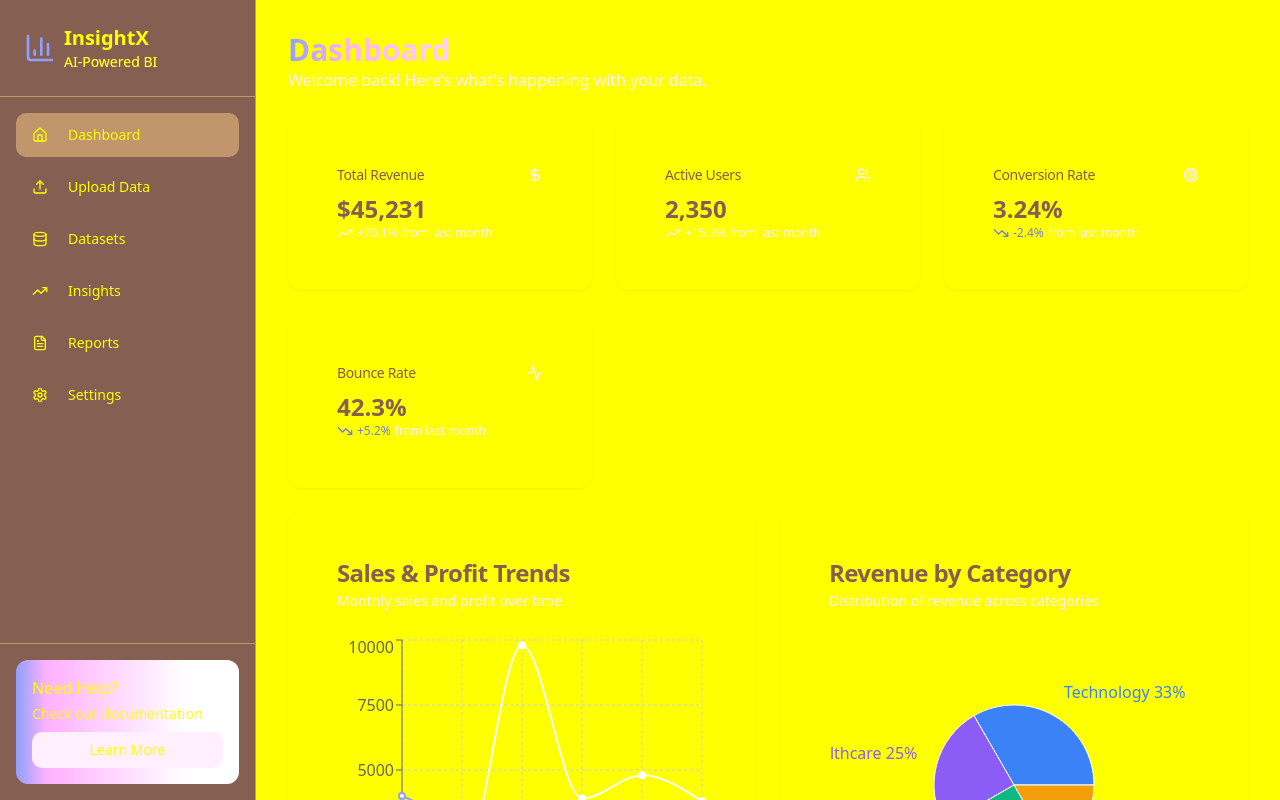
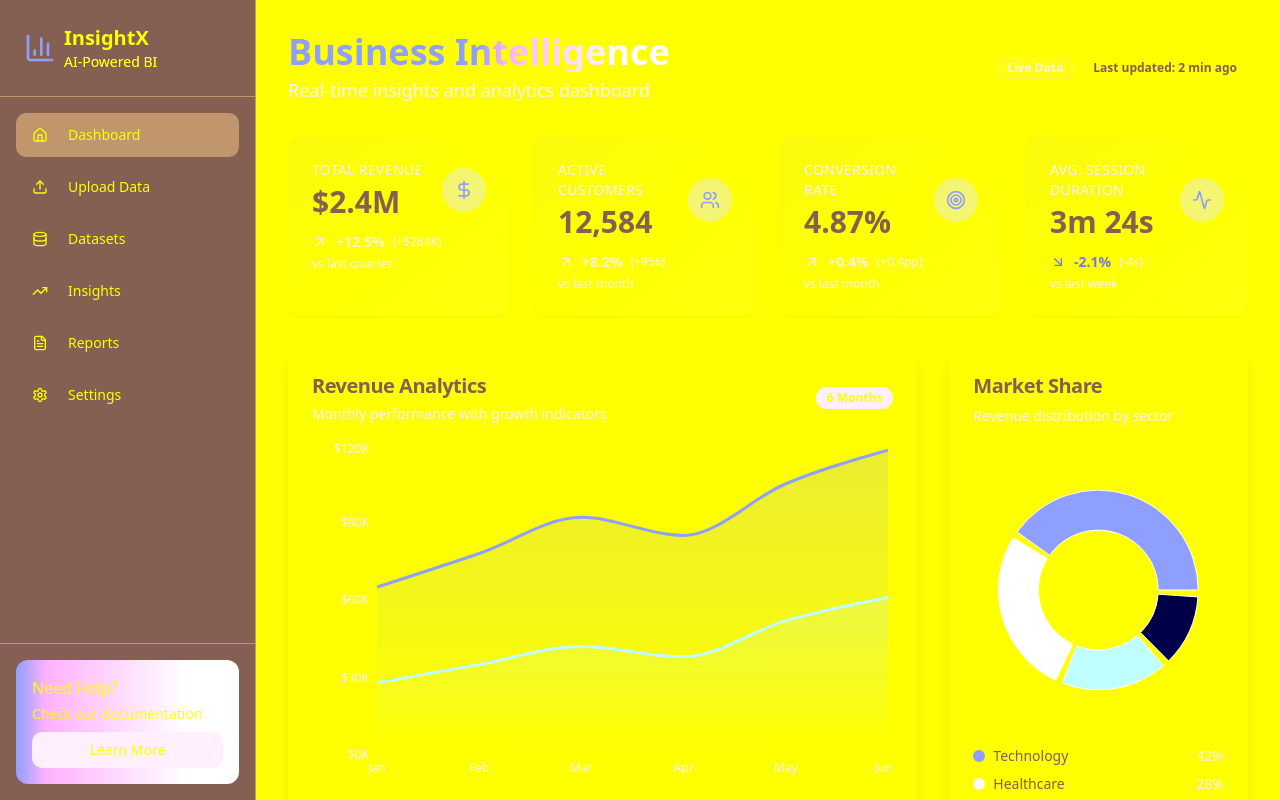
Before and after one commit to Rishita-rm/InsightX-AI-Powered-Business-Intelligence-Dashboard, a React (Vite) app: page / in a window 1280 px wide. Built offline with nearby package versions, Linux system fonts and the light colour scheme.

Commit message:
Refactor: Improve UI/UX and design
- Updated the UI to be more professional and polished.
- Improved the overall user experience.
- Applied design system improvements.

```diff
--- a/src/components/Dashboard.tsx
+++ b/src/components/Dashboard.tsx
@@ -1,173 +1,339 @@
 
-import { BarChart, Bar, XAxis, YAxis, CartesianGrid, Tooltip, ResponsiveContainer, LineChart, Line, PieChart, Pie, Cell } from 'recharts';
+import { BarChart, Bar, XAxis, YAxis, CartesianGrid, Tooltip, ResponsiveContainer, LineChart, Line, PieChart, Pie, Cell, AreaChart, Area } from 'recharts';
 import { Card, CardContent, CardDescription, CardHeader, CardTitle } from "@/components/ui/card";
-import { TrendingUp, TrendingDown, Users, DollarSign, Target, Activity } from "lucide-react";
+import { Badge } from "@/components/ui/badge";
+import { TrendingUp, TrendingDown, Users, DollarSign, Target, Activity, ArrowUpRight, ArrowDownRight } from "lucide-react";
 
 const Dashboard = () => {
-  // Mock data for demonstration
+  // Enhanced mock data for demonstration
   const salesData = [
-    { month: 'Jan', sales: 4000, profit: 2400 },
-    { month: 'Feb', sales: 3000, profit: 1398 },
-    { month: 'Mar', sales: 2000, profit: 9800 },
-    { month: 'Apr', sales: 2780, profit: 3908 },
-    { month: 'May', sales: 1890, profit: 4800 },
-    { month: 'Jun', sales: 2390, profit: 3800 },
+    { month: 'Jan', sales: 65000, profit: 28000, growth: 12 },
+    { month: 'Feb', sales: 78000, profit: 35000, growth: 18 },
+    { month: 'Mar', sales: 92000, profit: 42000, growth: 15 },
+    { month: 'Apr', sales: 85000, profit: 38000, growth: 8 },
+    { month: 'May', sales: 105000, profit: 52000, growth: 22 },
+    { month: 'Jun', sales: 118000, profit: 61000, growth: 25 },
   ];
 
   const categoryData = [
-    { name: 'Technology', value: 400, color: '#3b82f6' },
-    { name: 'Healthcare', value: 300, color: '#8b5cf6' },
-    { name: 'Finance', value: 300, color: '#10b981' },
-    { name: 'Retail', value: 200, color: '#f59e0b' },
+    { name: 'Technology', value: 42, color: 'hsl(var(--chart-primary))' },
+    { name: 'Healthcare', value: 28, color: 'hsl(var(--chart-secondary))' },
+    { name: 'Finance', value: 18, color: 'hsl(var(--chart-accent))' },
+    { name: 'Retail', value: 12, color: 'hsl(var(--chart-warning))' },
   ];
 
   const metrics = [
     {
       title: "Total Revenue",
-      value: "$45,231",
-      change: "+20.1%",
+      value: "$2.4M",
+      change: "+12.5%",
+      changeValue: "+$284K",
       trend: "up",
       icon: DollarSign,
+      period: "vs last quarter"
     },
     {
-      title: "Active Users",
-      value: "2,350",
-      change: "+15.3%",
+      title: "Active Customers",
+      value: "12,584",
+      change: "+8.2%",
+      changeValue: "+956",
       trend: "up",
       icon: Users,
+      period: "vs last month"
     },
     {
       title: "Conversion Rate",
-      value: "3.24%",
-      change: "-2.4%",
-      trend: "down",
+      value: "4.87%",
+      change: "+0.4%",
+      changeValue: "+0.4pp",
+      trend: "up",
       icon: Target,
+      period: "vs last month"
     },
     {
-      title: "Bounce Rate",
-      value: "42.3%",
-      change: "+5.2%",
+      title: "Avg. Session Duration",
+      value: "3m 24s",
+      change: "-2.1%",
+      changeValue: "-4s",
       trend: "down",
       icon: Activity,
+      period: "vs last week"
     },
   ];
 
+  const recentActivity = [
+    { action: "New dataset uploaded", time: "2 minutes ago", type: "upload" },
+    { action: "Monthly report generated", time: "1 hour ago", type: "report" },
+    { action: "API integration completed", time: "3 hours ago", type: "integration" },
+    { action: "Dashboard shared with team", time: "5 hours ago", type: "share" },
+  ];
+
   return (
-    <div className="space-y-6 animate-fade-in">
+    <div className="space-y-8 animate-fade-in">
+      {/* Header Section */}
       <div className="flex items-center justify-between">
-        <div>
-          <h1 className="text-3xl font-bold gradient-text">Dashboard</h1>
-          <p className="text-muted-foreground">Welcome back! Here's what's happening with your data.</p>
+        <div className="space-y-1">
+          <h1 className="text-4xl font-bold gradient-text">Business Intelligence</h1>
+          <p className="text-lg text-muted-foreground">Real-time insights and analytics dashboard</p>
+        </div>
+        <div className="flex items-center space-x-2">
+          <Badge variant="outline" className="text-success border-success/20 bg-success/10">
+            Live Data
+          </Badge>
+          <Badge variant="outline">Last updated: 2 min ago</Badge>
         </div>
       </div>
 
-      {/* Metrics Grid */}
-      <div className="data-grid">
+      {/* Enhanced Metrics Grid */}
+      <div className="grid gap-6 grid-cols-1 md:grid-cols-2 lg:grid-cols-4">
         {metrics.map((metric, index) => {
           const Icon = metric.icon;
+          const isPositive = metric.trend === "up";
           return (
-            <Card key={index} className="metric-card">
-              <CardHeader className="flex flex-row items-center justify-between space-y-0 pb-2">
-                <CardTitle className="text-sm font-medium">
+            <Card key={index} className="relative overflow-hidden transition-all duration-300 hover:shadow-lg border-0 bg-gradient-to-br from-card via-card to-card/50">
+              <div className="absolute inset-0 bg-gradient-to-br from-primary/5 via-transparent to-accent/5" />
+              <CardHeader className="flex flex-row items-center justify-between space-y-0 pb-3 relative">
+                <div className="space-y-1">
+                  <CardTitle className="text-sm font-medium text-muted-foreground uppercase tracking-wide">
                     {metric.title}
                   </CardTitle>
-                <Icon className="h-4 w-4 text-muted-foreground" />
+                  <div className="text-3xl font-bold text-foreground">{metric.value}</div>
+                </div>
+                <div className="rounded-full bg-primary/10 p-3">
+                  <Icon className="h-5 w-5 text-primary" />
+                </div>
               </CardHeader>
-              <CardContent>
-                <div className="text-2xl font-bold">{metric.value}</div>
-                <div className="flex items-center space-x-1 text-xs">
-                  {metric.trend === "up" ? (
-                    <TrendingUp className="h-4 w-4 text-success" />
+              <CardContent className="relative">
+                <div className="flex items-center justify-between">
+                  <div className="flex items-center space-x-2">
+                    {isPositive ? (
+                      <ArrowUpRight className="h-4 w-4 text-success" />
                     ) : (
-                    <TrendingDown className="h-4 w-4 text-destructive" />
+                      <ArrowDownRight className="h-4 w-4 text-destructive" />
                     )}
-                  <span className={metric.trend === "up" ? "text-success" : "text-destructive"}>
+                    <span className={`text-sm font-semibold ${
+                      isPositive ? "text-success" : "text-destructive"
+                    }`}>
                       {metric.change}
                     </span>
-                  <span className="text-muted-foreground">from last month</span>
+                    <span className="text-xs text-muted-foreground">
+                      ({metric.changeValue})
+                    </span>
                   </div>
+                </div>
+                <p className="text-xs text-muted-foreground mt-1">{metric.period}</p>
               </CardContent>
             </Card>
           );
         })}
       </div>
 
-      {/* Charts Grid */}
-      <div className="grid gap-6 grid-cols-1 lg:grid-cols-2">
-        <Card className="chart-container">
-          <CardHeader>
-            <CardTitle>Sales & Profit Trends</CardTitle>
-            <CardDescription>Monthly sales and profit over time</CardDescription>
+      {/* Enhanced Charts Section */}
+      <div className="grid gap-8 grid-cols-1 lg:grid-cols-3">
+        {/* Main Revenue Chart */}
+        <Card className="lg:col-span-2 border-0 shadow-lg bg-gradient-to-br from-card to-card/80">
+          <CardHeader className="pb-4">
+            <div className="flex items-center justify-between">
+              <div>
+                <CardTitle className="text-xl font-semibold">Revenue Analytics</CardTitle>
+                <CardDescription className="text-sm text-muted-foreground mt-1">
+                  Monthly performance with growth indicators
+                </CardDescription>
+              </div>
+              <Badge variant="secondary">6 Months</Badge>
+            </div>
           </CardHeader>
           <CardContent>
-            <ResponsiveContainer width="100%" height={300}>
-              <LineChart data={salesData}>
-                <CartesianGrid strokeDasharray="3 3" />
-                <XAxis dataKey="month" />
-                <YAxis />
-                <Tooltip />
-                <Line
+            <ResponsiveContainer width="100%" height={350}>
+              <AreaChart data={salesData}>
+                <defs>
+                  <linearGradient id="salesGradient" x1="0" y1="0" x2="0" y2="1">
+                    <stop offset="5%" stopColor="hsl(var(--chart-primary))" stopOpacity={0.3}/>
+                    <stop offset="95%" stopColor="hsl(var(--chart-primary))" stopOpacity={0}/>
+                  </linearGradient>
+                  <linearGradient id="profitGradient" x1="0" y1="0" x2="0" y2="1">
+                    <stop offset="5%" stopColor="hsl(var(--chart-accent))" stopOpacity={0.3}/>
+                    <stop offset="95%" stopColor="hsl(var(--chart-accent))" stopOpacity={0}/>
+                  </linearGradient>
+                </defs>
+                <CartesianGrid strokeDasharray="3 3" stroke="hsl(var(--border))" opacity={0.3} />
+                <XAxis
+                  dataKey="month"
+                  stroke="hsl(var(--muted-foreground))"
+                  fontSize={12}
+                  tickLine={false}
+                  axisLine={false}
+                />
+                <YAxis
+                  stroke="hsl(var(--muted-foreground))"
+                  fontSize={12}
+                  tickLine={false}
+                  axisLine={false}
+                  tickFormatter={(value) => `$${value/1000}K`}
+                />
+                <Tooltip
+                  contentStyle={{
+                    backgroundColor: 'hsl(var(--card))',
+                    border: '1px solid hsl(var(--border))',
+                    borderRadius: '8px',
+                    boxShadow: '0 10px 15px -3px rgba(0, 0, 0, 0.1)'
+                  }}
+                  formatter={(value, name) => [`$${value.toLocaleString()}`, name === 'sales' ? 'Revenue' : 'Profit']}
+                />
+                <Area
                   type="monotone"
                   dataKey="sales"
                   stroke="hsl(var(--chart-primary))"
-                  strokeWidth={2}
+                  strokeWidth={3}
+                  fill="url(#salesGradient)"
                 />
-                <Line
+                <Area
                   type="monotone"
                   dataKey="profit"
-                  stroke="hsl(var(--chart-secondary))"
-                  strokeWidth={2}
+                  stroke="hsl(var(--chart-accent))"
+                  strokeWidth={3}
+                  fill="url(#profitGradient)"
                 />
-              </LineChart>
+              </AreaChart>
             </ResponsiveContainer>
           </CardContent>
         </Card>
 
-        <Card className="chart-container">
+        {/* Market Distribution */}
+        <Card className="border-0 shadow-lg bg-gradient-to-br from-card to-card/80">
           <CardHeader>
-            <CardTitle>Revenue by Category</CardTitle>
-            <CardDescription>Distribution of revenue across categories</CardDescription>
+            <CardTitle className="text-xl font-semibold">Market Share</CardTitle>
+            <CardDescription>Revenue distribution by sector</CardDescription>
           </CardHeader>
           <CardContent>
-            <ResponsiveContainer width="100%" height={300}>
+            <ResponsiveContainer width="100%" height={280}>
               <PieChart>
                 <Pie
                   data={categoryData}
                   cx="50%"
                   cy="50%"
-                  labelLine={false}
-                  label={({ name, percent }) => `${name} ${(percent * 100).toFixed(0)}%`}
-                  outerRadius={80}
-                  fill="#8884d8"
+                  innerRadius={60}
+                  outerRadius={100}
+                  paddingAngle={4}
                   dataKey="value"
                 >
                   {categoryData.map((entry, index) => (
                     <Cell key={`cell-${index}`} fill={entry.color} />
                   ))}
                 </Pie>
-                <Tooltip />
+                <Tooltip
+                  formatter={(value) => [`${value}%`, 'Share']}
+                  contentStyle={{
+                    backgroundColor: 'hsl(var(--card))',
+                    border: '1px solid hsl(var(--border))',
+                    borderRadius: '8px'
+                  }}
+                />
               </PieChart>
             </ResponsiveContainer>
+            <div className="mt-4 space-y-2">
+              {categoryData.map((item, index) => (
+                <div key={index} className="flex items-center justify-between">
+                  <div className="flex items-center space-x-2">
+                    <div
+                      className="w-3 h-3 rounded-full"
+                      style={{ backgroundColor: item.color }}
+                    />
+                    <span className="text-sm font-medium">{item.name}</span>
+                  </div>
+                  <span className="text-sm text-muted-foreground">{item.value}%</span>
+                </div>
+              ))}
+            </div>
           </CardContent>
         </Card>
       </div>
 
-      <Card className="chart-container">
+      {/* Performance Metrics Bar Chart */}
+      <Card className="border-0 shadow-lg bg-gradient-to-br from-card to-card/80">
         <CardHeader>
-          <CardTitle>Monthly Performance</CardTitle>
-          <CardDescription>Detailed breakdown of monthly metrics</CardDescription>
+          <div className="flex items-center justify-between">
+            <div>
+              <CardTitle className="text-xl font-semibold">Monthly Performance Overview</CardTitle>
+              <CardDescription>Comprehensive breakdown of key business metrics</CardDescription>
+            </div>
+            <div className="flex items-center space-x-2">
+              <div className="flex items-center space-x-2 text-xs">
+                <div className="w-3 h-3 rounded bg-chart-primary" />
+                <span>Revenue</span>
+              </div>
+              <div className="flex items-center space-x-2 text-xs">
+                <div className="w-3 h-3 rounded bg-chart-accent" />
+                <span>Profit</span>
+              </div>
+            </div>
+          </div>
         </CardHeader>
         <CardContent>
           <ResponsiveContainer width="100%" height={400}>
-            <BarChart data={salesData}>
-              <CartesianGrid strokeDasharray="3 3" />
-              <XAxis dataKey="month" />
-              <YAxis />
-              <Tooltip />
-              <Bar dataKey="sales" fill="hsl(var(--chart-primary))" />
-              <Bar dataKey="profit" fill="hsl(var(--chart-accent))" />
+            <BarChart data={salesData} barGap={10}>
+              <CartesianGrid strokeDasharray="3 3" stroke="hsl(var(--border))" opacity={0.3} />
+              <XAxis
+                dataKey="month"
+                stroke="hsl(var(--muted-foreground))"
+                fontSize={12}
+                tickLine={false}
+                axisLine={false}
+              />
+              <YAxis
+                stroke="hsl(var(--muted-foreground))"
+                fontSize={12}
+                tickLine={false}
+                axisLine={false}
+                tickFormatter={(value) => `$${value/1000}K`}
+              />
+              <Tooltip
+                contentStyle={{
+                  backgroundColor: 'hsl(var(--card))',
+                  border: '1px solid hsl(var(--border))',
+                  borderRadius: '8px',
+                  boxShadow: '0 10px 15px -3px rgba(0, 0, 0, 0.1)'
+                }}
+                formatter={(value, name) => [`$${value.toLocaleString()}`, name === 'sales' ? 'Revenue' : 'Profit']}
+              />
+              <Bar
+                dataKey="sales"
+                fill="hsl(var(--chart-primary))"
+                radius={[4, 4, 0, 0]}
+                opacity={0.9}
+              />
+              <Bar
+                dataKey="profit"
+                fill="hsl(var(--chart-accent))"
+                radius={[4, 4, 0, 0]}
+                opacity={0.9}
+              />
             </BarChart>
           </ResponsiveContainer>
+        </CardContent>
+      </Card>
+
+      {/* Recent Activity Panel */}
+      <Card className="border-0 shadow-lg bg-gradient-to-br from-card to-card/80">
+        <CardHeader>
+          <CardTitle className="text-xl font-semibold">Recent Activity</CardTitle>
+          <CardDescription>Latest system updates and user actions</CardDescription>
+        </CardHeader>
+        <CardContent>
+          <div className="space-y-4">
+            {recentActivity.map((activity, index) => (
+              <div key={index} className="flex items-center space-x-4 p-3 rounded-lg hover:bg-muted/50 transition-colors">
+                <div className="w-2 h-2 rounded-full bg-primary flex-shrink-0" />
+                <div className="flex-1">
+                  <p className="text-sm font-medium">{activity.action}</p>
+                  <p className="text-xs text-muted-foreground">{activity.time}</p>
+                </div>
+                <Badge variant="outline" className="text-xs">
+                  {activity.type}
+                </Badge>
+              </div>
+            ))}
+          </div>
         </CardContent>
       </Card>
     </div>
--- a/src/index.css
+++ b/src/index.css
@@ -46,13 +46,14 @@
     --sidebar-border: 30 41 59;
     --sidebar-ring: 59 130 246;
 
-    /* Custom BI Dashboard Variables */
+    /* Enhanced BI Dashboard Variables */
     --chart-primary: 59 130 246;
     --chart-secondary: 139 92 246;
     --chart-accent: 16 185 129;
     --chart-warning: 245 158 11;
     --chart-danger: 239 68 68;
     --success: 34 197 94;
+    --warning: 245 158 11;
   }
 
   .dark {
@@ -102,27 +103,64 @@
 
   body {
     @apply bg-background text-foreground font-sans antialiased;
+    background: linear-gradient(135deg, hsl(var(--background)) 0%, hsl(var(--muted)) 100%);
+    min-height: 100vh;
   }
 }
 
 @layer components {
   .chart-container {
-    @apply rounded-lg border bg-card p-6 shadow-sm;
+    @apply rounded-xl border-0 bg-gradient-to-br from-card via-card to-card/80 p-6 shadow-lg backdrop-blur-sm;
   }
 
   .insight-card {
-    @apply rounded-lg border bg-card p-6 shadow-sm hover:shadow-md transition-shadow duration-200;
+    @apply rounded-xl border-0 bg-gradient-to-br from-card via-card to-card/80 p-6 shadow-lg hover:shadow-xl transition-all duration-300 backdrop-blur-sm;
   }
 
   .metric-card {
-    @apply rounded-lg border bg-gradient-to-br from-card to-muted/20 p-6 shadow-sm hover:shadow-md transition-all duration-200;
+    @apply rounded-xl border-0 bg-gradient-to-br from-card via-card to-card/50 p-6 shadow-lg hover:shadow-xl transition-all duration-300 relative overflow-hidden backdrop-blur-sm;
   }
 
   .gradient-text {
-    @apply bg-gradient-to-r from-primary to-accent bg-clip-text text-transparent font-semibold;
+    @apply bg-gradient-to-r from-primary via-primary to-accent bg-clip-text text-transparent font-bold;
   }
 
   .data-grid {
     @apply grid gap-6 grid-cols-1 md:grid-cols-2 lg:grid-cols-3;
   }
+
+  /* Professional glass morphism effects */
+  .glass-card {
+    @apply backdrop-blur-xl bg-white/10 border border-white/20 shadow-2xl;
+  }
+
+  /* Enhanced gradients for depth */
+  .premium-gradient {
+    background: linear-gradient(135deg, hsl(var(--primary)) 0%, hsl(var(--accent)) 100%);
+  }
+
+  /* Professional shadows */
+  .enterprise-shadow {
+    box-shadow:
+      0 4px 6px -1px rgba(0, 0, 0, 0.1),
+      0 2px 4px -1px rgba(0, 0, 0, 0.06),
+      0 0 0 1px rgba(255, 255, 255, 0.05) inset;
+  }
+
+  /* Smooth animations for professional feel */
+  .smooth-transition {
+    @apply transition-all duration-300 ease-in-out;
+  }
 }
+
+@layer utilities {
+  .text-gradient {
+    @apply bg-gradient-to-r from-primary to-accent bg-clip-text text-transparent;
+  }
+
+  .border-gradient {
+    background: linear-gradient(var(--card), var(--card)) padding-box,
+                linear-gradient(135deg, hsl(var(--primary)), hsl(var(--accent))) border-box;
+    border: 1px solid transparent;
+  }
+}
```
Lines whose indentation alone changed are shown as unchanged.
